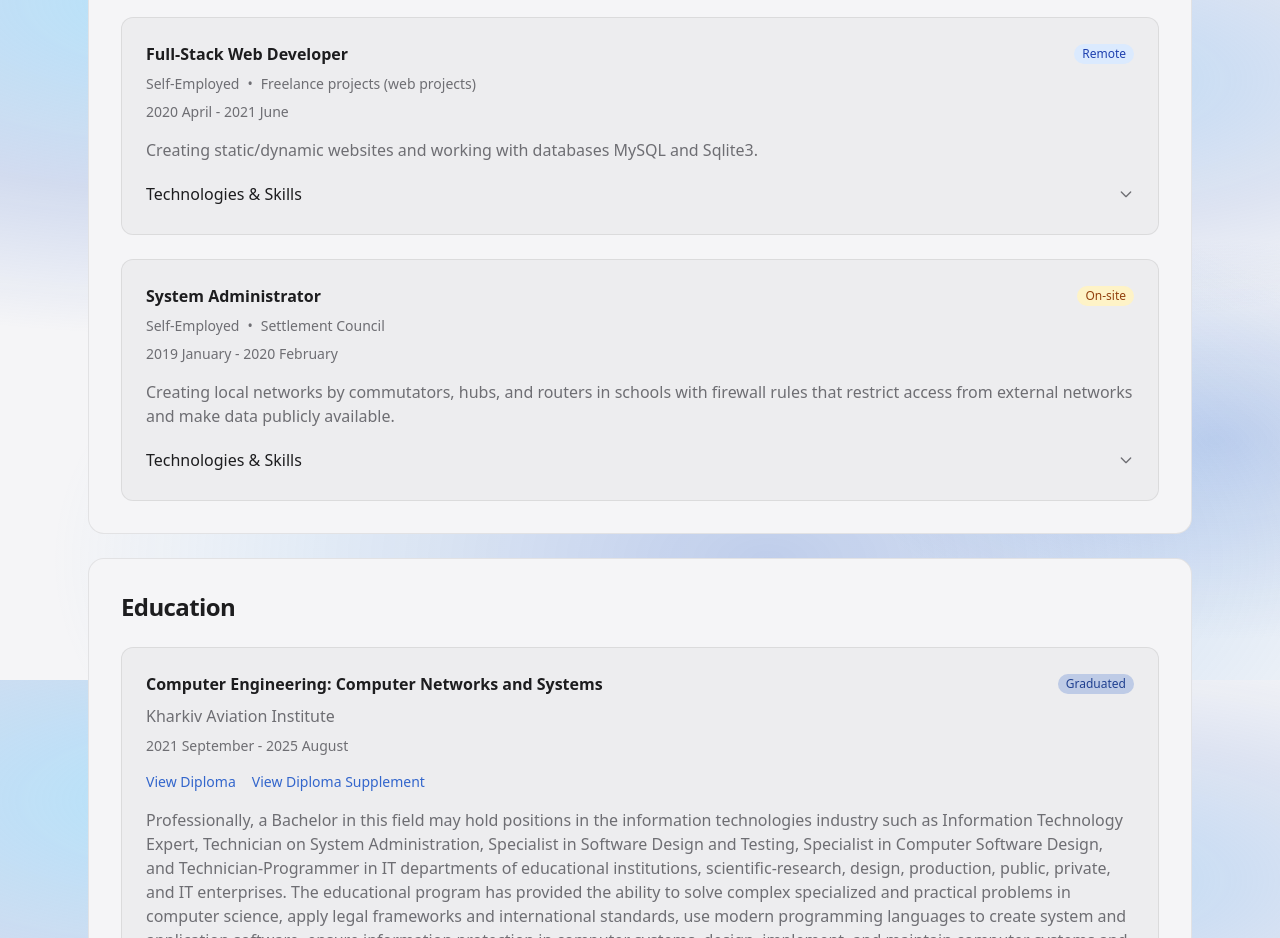
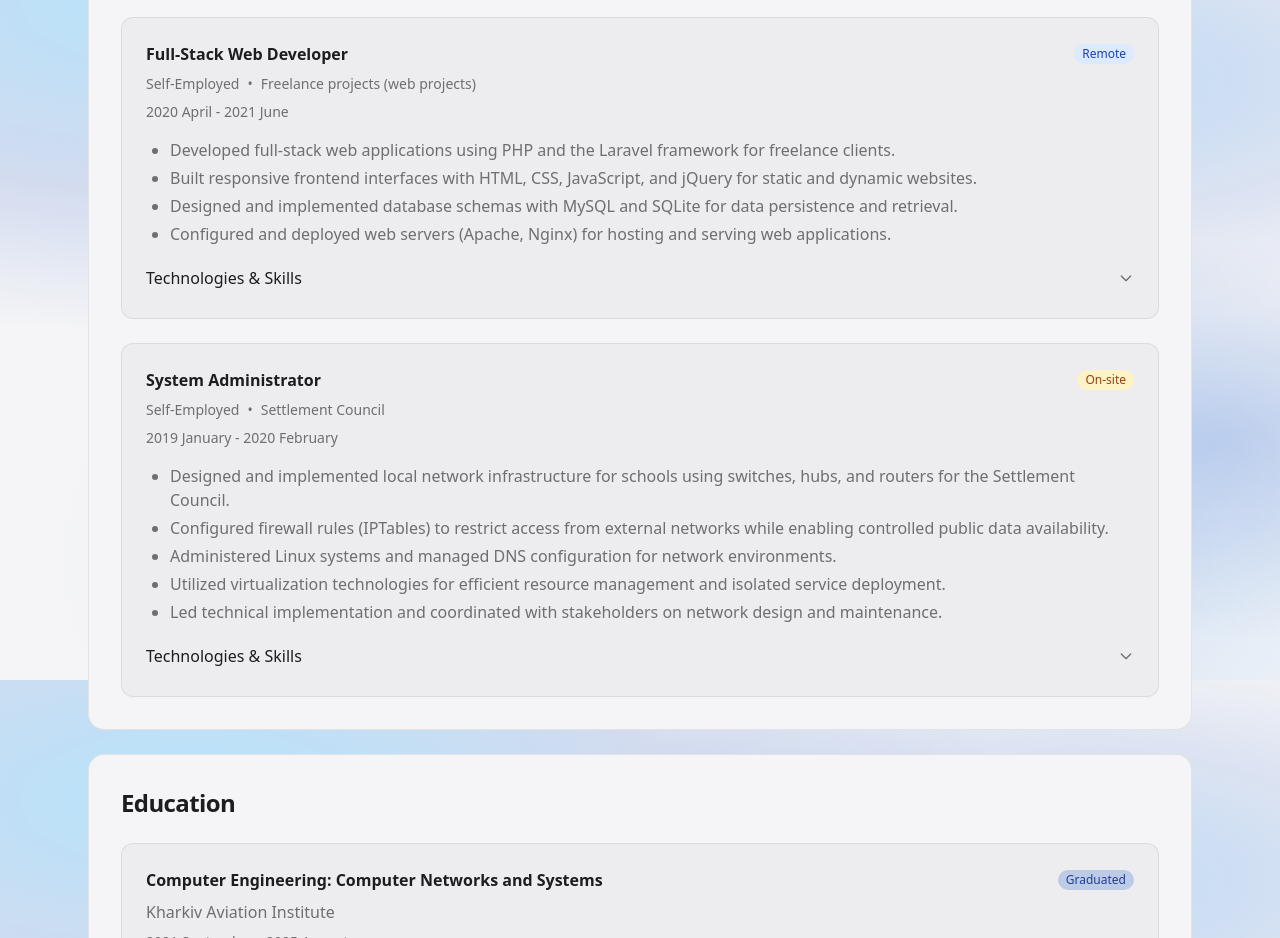
Before and after one commit to fecton/aboutme, a Next.js app: page / in a window 1280 px wide. Shown: the part 4920-5858 px from the top of the page. Built offline with nearby package versions, Linux system fonts and the light colour scheme.

Commit message:
feat: extend experience description for roles

```diff
--- a/src/data/experiences.ts
+++ b/src/data/experiences.ts
@@ -107,8 +107,12 @@ export const experiences: Experience[] = [
 		client_link: "",
 		dates: "2020 April - 2021 June",
 		present: false,
-		description:
-			"Creating static/dynamic websites and working with databases MySQL and Sqlite3.",
+		description: `<ul>
+<li>Developed full-stack web applications using PHP and the Laravel framework for freelance clients.</li>
+<li>Built responsive frontend interfaces with HTML, CSS, JavaScript, and jQuery for static and dynamic websites.</li>
+<li>Designed and implemented database schemas with MySQL and SQLite for data persistence and retrieval.</li>
+<li>Configured and deployed web servers (Apache, Nginx) for hosting and serving web applications.</li>
+</ul>`,
 		disciplines:
 			"Apache WEB Server, Cascading Style Sheets (CSS), HTML, JavaScript, jQuery, Laravel, MySQL, Nginx, PHP, SQLite.",
 	},
@@ -121,8 +125,13 @@ export const experiences: Experience[] = [
 		client_link: "",
 		dates: "2019 January - 2020 February",
 		present: false,
-		description:
-			"Creating local networks by commutators, hubs, and routers in schools with firewall rules that restrict access from external networks and make data publicly available.",
+		description: `<ul>
+<li>Designed and implemented local network infrastructure for schools using switches, hubs, and routers for the Settlement Council.</li>
+<li>Configured firewall rules (IPTables) to restrict access from external networks while enabling controlled public data availability.</li>
+<li>Administered Linux systems and managed DNS configuration for network environments.</li>
+<li>Utilized virtualization technologies for efficient resource management and isolated service deployment.</li>
+<li>Led technical implementation and coordinated with stakeholders on network design and maintenance.</li>
+</ul>`,
 		disciplines:
 			"Bash Shell, Communication Skills, Domain Name System (DNS), IPTables, Linux, Network, Network Access Control, Network Administration, Network Configuration, Network Infrastructure, Network Management, Networking, Public Speaking, Team Lead, Team orientation, Virtualization.",
 	},
```
